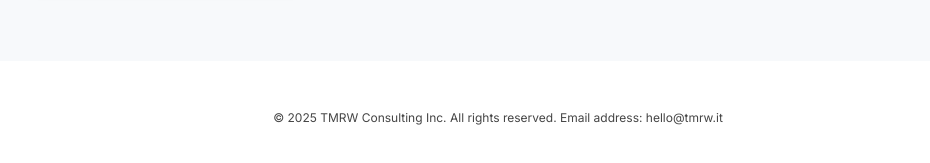
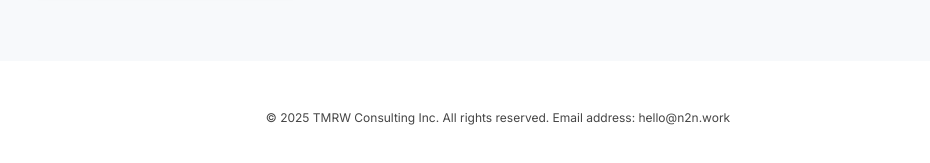
Before and after one commit to nathanaelnienaber/n2n.work, a React (Vite) app: page / in a window 1280 px wide. Shown: the part 4300-4463 px from the top of the page, without its empty margins (142-1072 px from the left). Built offline with nearby package versions, Linux system fonts and the light colour scheme; a web font is replaced by a local one.

Commit message:
change emails to @n2n.work

```diff
--- a/src/components/Contact.jsx
+++ b/src/components/Contact.jsx
@@ -12,7 +12,7 @@ export default function Contact() {
           </a>
 
           <a
-            href="mailto:hello@tmrw.it?subject=Some20%Questions%20%&body=Hi%20Nathanael"
+            href="mailto:hello@n2n.work?subject=Some20%Questions%20%&body=Hi%20Nathanael"
             className="btn outline">Let’s Talk
           </a>
         </div>
--- a/src/components/Footer.jsx
+++ b/src/components/Footer.jsx
@@ -1,7 +1,7 @@
 export default function Footer() {
   return (
     <footer>
-      &copy; 2025 TMRW Consulting Inc. All rights reserved. Email address: hello@tmrw.it
+      &copy; 2025 TMRW Consulting Inc. All rights reserved. Email address: hello@n2n.work
     </footer>
   );
 }
--- a/src/components/Hero.jsx
+++ b/src/components/Hero.jsx
@@ -14,7 +14,7 @@ export default function Hero() {
         </p>
       <div className="buttons">
         <a
-          href="mailto:hello@tmrw.it?subject=Some20%Questions%20%&body=Hi%20Nathanael"
+          href="mailto:hello@n2n.work?subject=Some20%Questions%20%&body=Hi%20Nathanael"
           className="btn primary"
         >
           Let’s Talk
```
